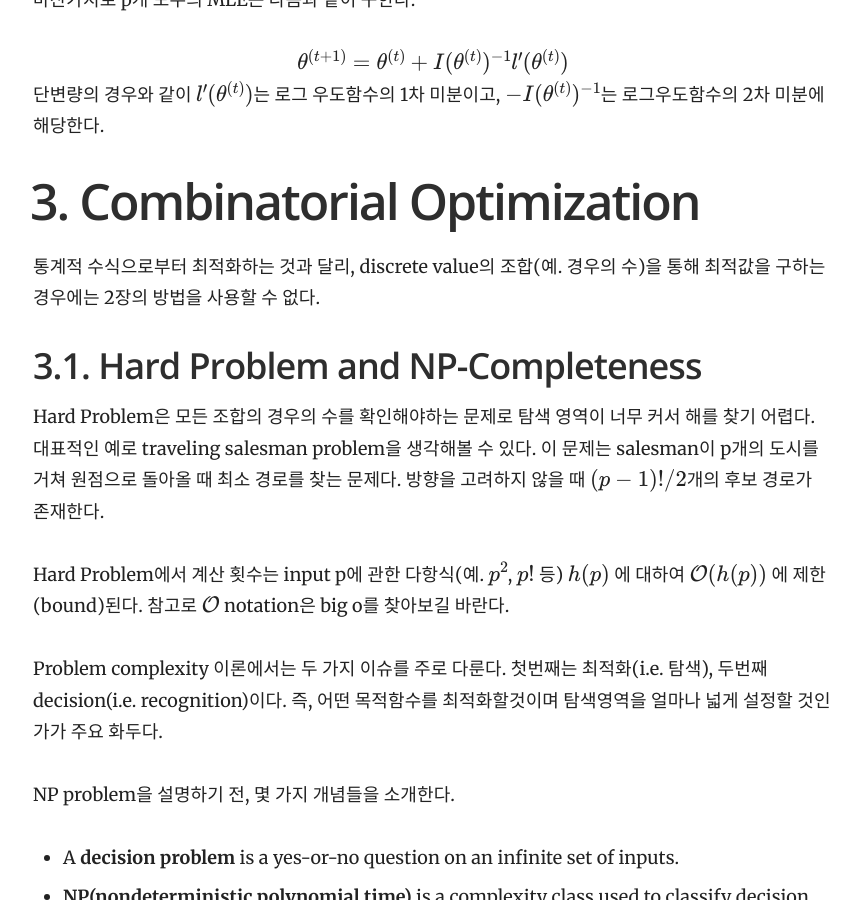
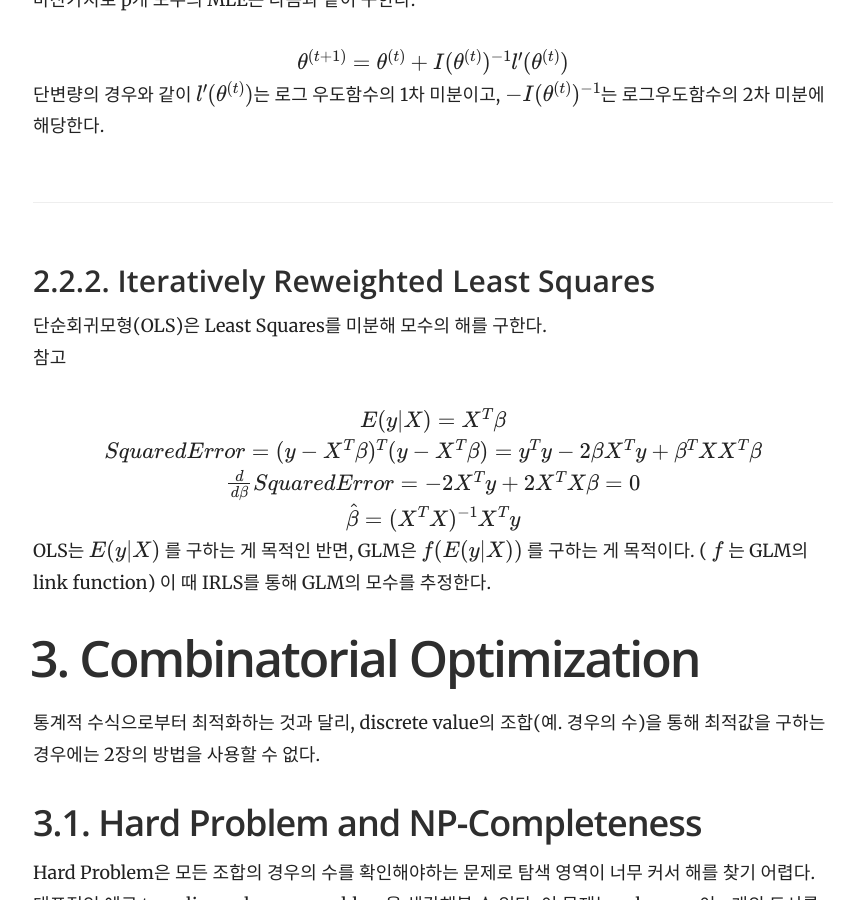
Before and after one commit to yrk3434/yrk3434.github.io, a Jekyll site: the page built from _docs/Theory/Computational Statistics_Optimization.md, in a window 1280 px wide and 900 px high, scrolled down 6250 px. Shown: the whole window, without its empty margins (357-1217 px from the left). Built offline with Jekyll 4.4.1, drawn with Linux system fonts in a browser that asks for light colours; formulas are drawn with MathJax 3.

Commit message:
Update Computational Statistics_Optimization.md

```diff
--- a/_docs/Theory/Computational Statistics_Optimization.md
+++ b/_docs/Theory/Computational Statistics_Optimization.md
@@ -183,6 +183,20 @@ x^{(t)}-g''(x^{(t)})^{-1}g(x^{(t)}) $</center>
 단변량의 경우와 같이 $ l'(\theta^{(t)}) $는 로그 우도함수의 1차 미분이고,
 $ -I(\theta^{(t)})^{-1} $는 로그우도함수의 2차 미분에 해당한다.
 
+
+### 2.2.2. Iteratively Reweighted Least Squares
+
+단순회귀모형(OLS)은 Least Squares를 미분해 모수의 해를 구한다. <br/>
+참고 <br/>
+<center> $ E(y|X) = X^T \beta $  </center>
+<center> $ Squared Error = (y - X^T \beta)^T (y - X^T \beta) = y^T y - 2\beta X^Ty + \beta^TXX^T\beta $  </center>
+<center> $ \frac{d}{d \beta} Squared Error = -2X^Ty + 2 X^TX\beta = 0 $  </center>
+<center>  $ \hat{\beta} = (X^T X)^{-1}X^T y $ </center>
+
+OLS는 $ E(y|X) $ 를 구하는 게 목적인 반면, GLM은  $ f(E(y|X)) $ 를 구하는 게 목적이다. ( $ f $ 는 GLM의 link function)
+이 때 IRLS를 통해 GLM의 모수를 추정한다.
+
+
 # 3.   Combinatorial Optimization
 통계적 수식으로부터 최적화하는 것과 달리, discrete value의 조합(예. 경우의 수)을 통해
 최적값을 구하는 경우에는 2장의 방법을 사용할 수 없다.
```
